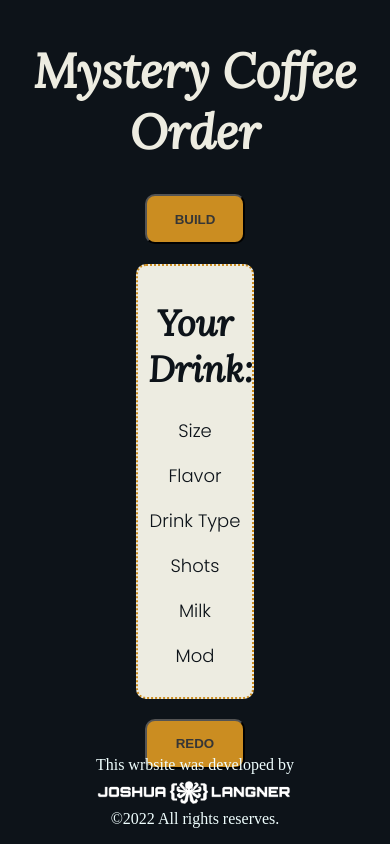
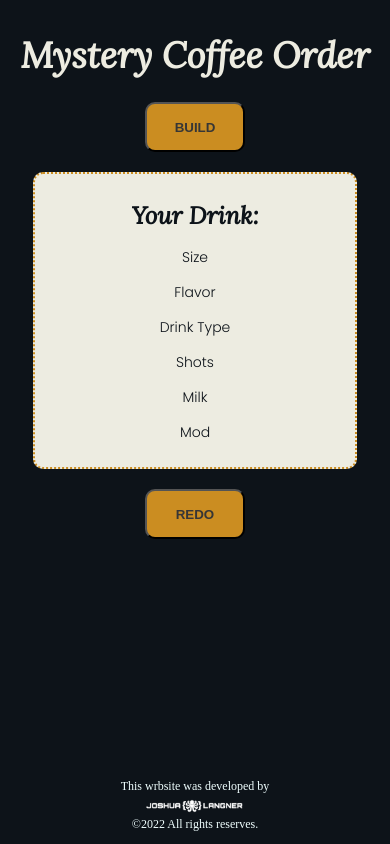
Before and after one commit to jlangner87/random_coffee, a React (Create React App) app in the folder random_coffee/: page / in a window 390 px wide. Built offline with nearby package versions, Linux system fonts and the light colour scheme.

Commit message:
adjust mobile functionality

```diff
--- a/random_coffee/src/App.css
+++ b/random_coffee/src/App.css
@@ -66,3 +66,28 @@ button {
   width: 200px;
   height: auto;
 }
+
+@media screen, (max-width: 400px) {
+  .title {
+    font-size: 36px;
+  }
+  .subtitle {
+    font-size: 24px;
+  }
+  .order {
+    width: 80%;
+  }
+  .attribute {
+    font-size: 14px;
+  }
+  .logo {
+    width: 100px;
+  }
+
+  .footer_text {
+    font-size: 12px;
+  }
+  .copyright {
+    font-size: 12px;
+  }
+}
```
